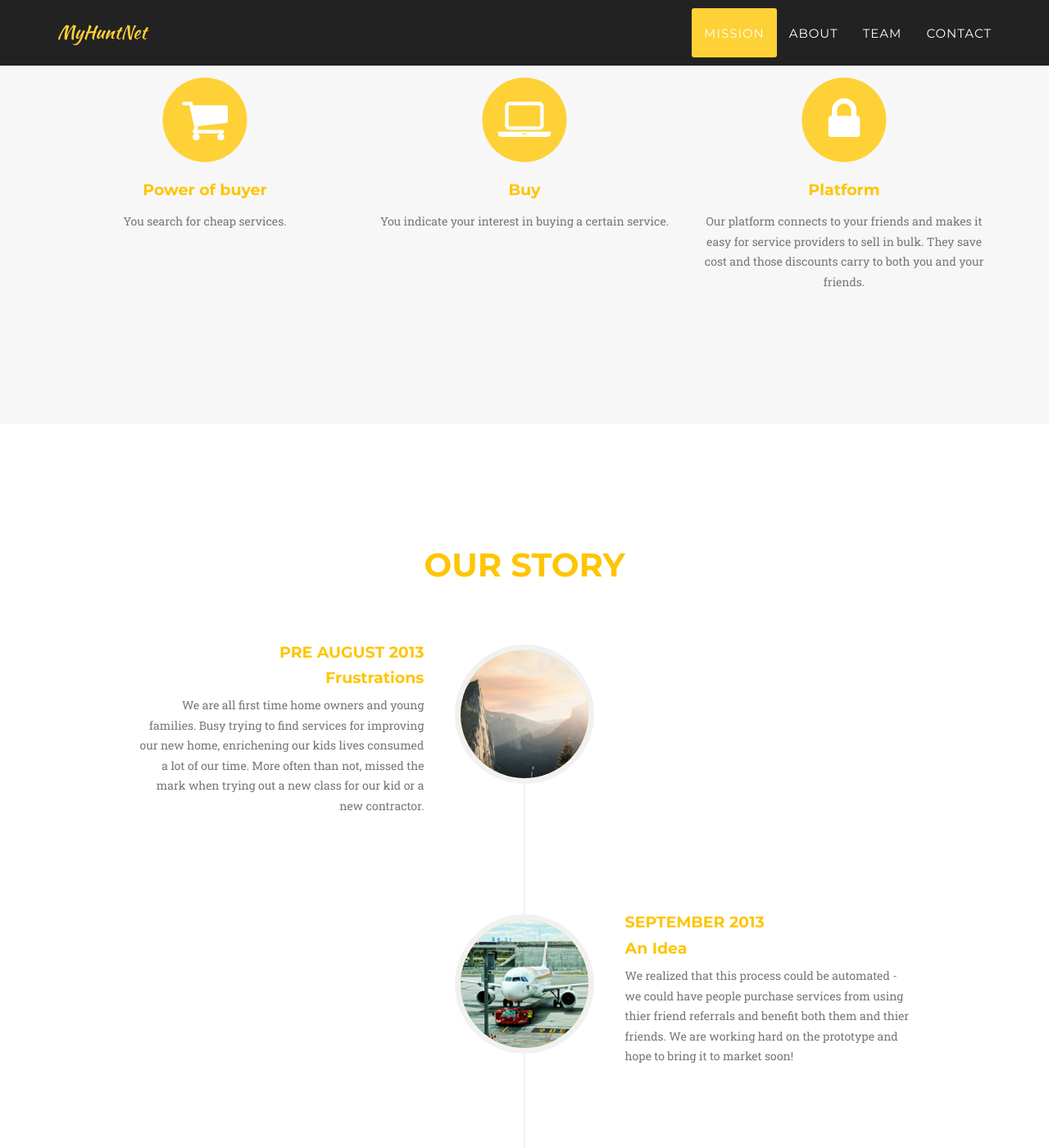
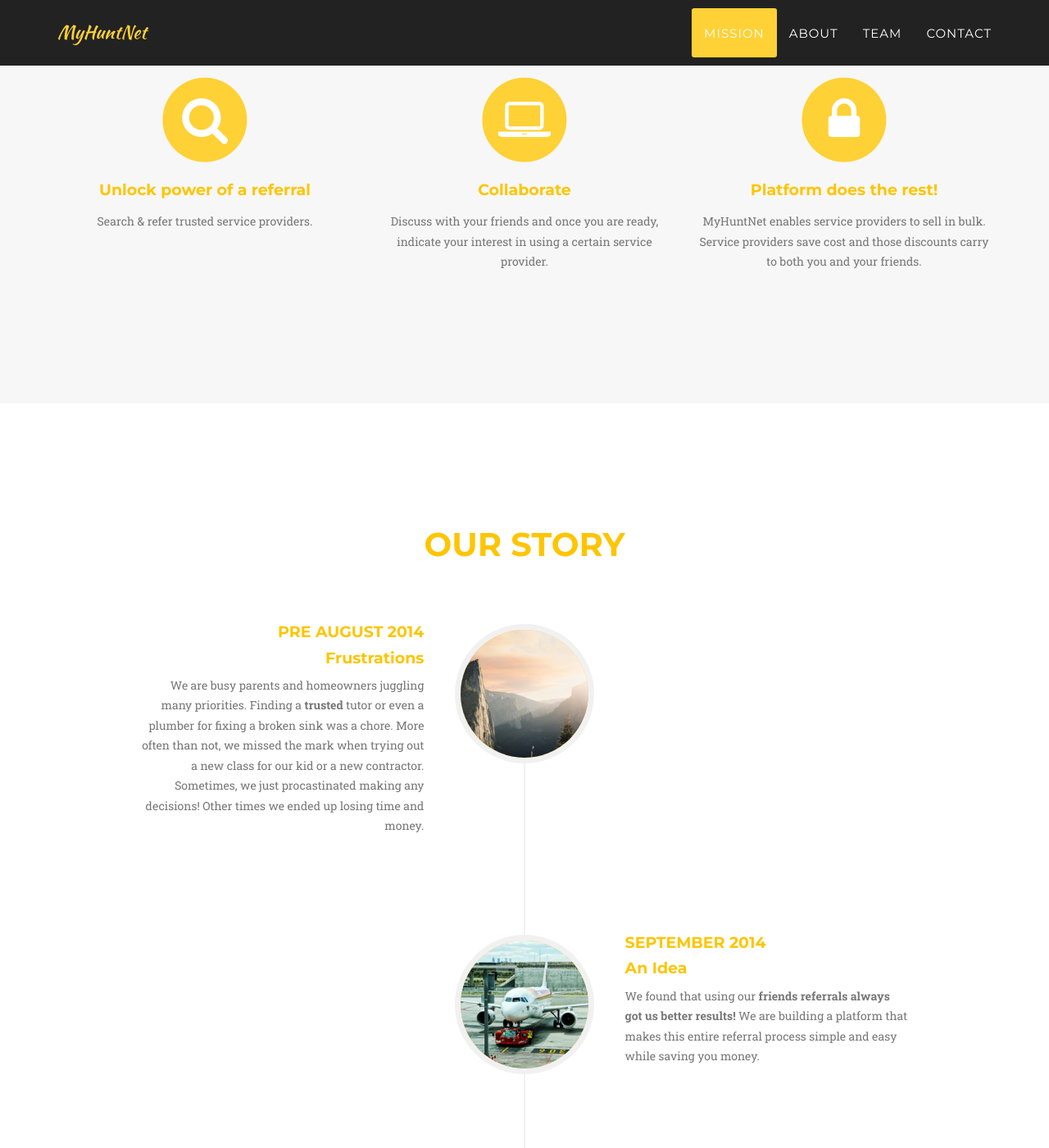
Before and after one commit to myhuntnet/myhuntnet.github.io, a Jekyll site: the page built from index.html, in a window 1280 px wide and 1400 px high, scrolled down 978 px. Shown: the whole window at 82% size. Built offline with Jekyll 4.4.1, drawn with Linux system fonts in a browser that asks for light colours; some web fonts are replaced; some of the changed text lies outside the part shown.

Commit message:
changes as per meeting on 10/5

```diff
--- a/_includes/about.html
+++ b/_includes/about.html
@@ -16,11 +16,11 @@
                             </div>
                             <div class="timeline-panel">
                                 <div class="timeline-heading">
-                                    <h4>Pre August 2013</h4>
+                                    <h4>Pre August 2014</h4>
                                     <h4 class="subheading">Frustrations</h4>
                                 </div>
                                 <div class="timeline-body">
-                                    <p class="text-muted">We are all first time home owners and young families. Busy trying to find services for improving our new home, enrichening our kids lives consumed a lot of our time. More often than not, missed the mark when trying out a new class for our kid or a new contractor.</p>
+                                    <p class="text-muted">We are busy parents and homeowners juggling many priorities. Finding a <strong>trusted</strong> tutor or even a plumber for fixing a broken sink was a chore. More often than not, we missed the mark when trying out a new class for our kid or a new contractor. Sometimes, we just procastinated making any decisions! Other times we ended up losing time and money.</p>
                                 </div>
                             </div>
                         </li>
@@ -30,11 +30,11 @@
                             </div>
                             <div class="timeline-panel">
                                 <div class="timeline-heading">
-                                    <h4>September 2013</h4>
+                                    <h4>September 2014</h4>
                                     <h4 class="subheading">An Idea</h4>
                                 </div>
                                 <div class="timeline-body">
-                                    <p class="text-muted">We realized that this process could be automated - we could have people purchase services from using thier friend referrals and benefit both them and thier friends. We are working hard on the prototype and hope to bring it to market soon!</p>
+                                    <p class="text-muted">We found that using our <strong>friends referrals always got us better results!</strong> We are building a platform that makes this entire referral process simple and easy while saving you money.</p>
                                 </div>
                             </div>
                         </li>
--- a/_includes/header.html
+++ b/_includes/header.html
@@ -44,8 +44,8 @@
     <header>
         <div class="container">
             <div class="intro-text">
-                <div class="intro-lead-in">simplify</div>
-                <div class="intro-heading">your life</div>
+                <div class="intro-lead-in">simplify your life</div>
+                <div class="intro-heading">trusted referrals</div>
                 <a href="#services" class="page-scroll btn btn-xl">Tell Me More</a>
             </div>
         </div>
--- a/_includes/services.html
+++ b/_includes/services.html
@@ -11,26 +11,26 @@
                 <div class="col-md-4">
                     <span class="fa-stack fa-4x">
                         <i class="fa fa-circle fa-stack-2x text-primary"></i>
-                        <i class="fa fa-shopping-cart fa-stack-1x fa-inverse"></i>
+                        <i class="fa fa-search fa-stack-1x fa-inverse"></i>
                     </span>
-                    <h4 class="service-heading">Power of buyer</h4>
-                    <p class="text-muted">You search for cheap services.</p>
+                    <h4 class="service-heading">Unlock power of a referral</h4>
+                    <p class="text-muted">Search & refer trusted service providers.</p>
                 </div>
                 <div class="col-md-4">
                     <span class="fa-stack fa-4x">
                         <i class="fa fa-circle fa-stack-2x text-primary"></i>
                         <i class="fa fa-laptop fa-stack-1x fa-inverse"></i>
                     </span>
-                    <h4 class="service-heading">Buy</h4>
-                    <p class="text-muted">You indicate your interest in buying a certain service.</p>
+                    <h4 class="service-heading">Collaborate</h4>
+                    <p class="text-muted">Discuss with your friends and once you are ready, indicate your interest in using a certain service provider.</p>
                 </div>
                 <div class="col-md-4">
                     <span class="fa-stack fa-4x">
                         <i class="fa fa-circle fa-stack-2x text-primary"></i>
                         <i class="fa fa-lock fa-stack-1x fa-inverse"></i>
                     </span>
-                    <h4 class="service-heading">Platform</h4>
-                    <p class="text-muted">Our platform connects to your friends and makes it easy for service providers to sell in bulk. They save cost and those discounts carry to both you and your friends.</p>
+                    <h4 class="service-heading">Platform does the rest!</h4>
+                    <p class="text-muted">MyHuntNet enables service providers to sell in bulk. Service providers save cost and those discounts carry to both you and your friends.</p>
                 </div>
             </div>
         </div>
```
